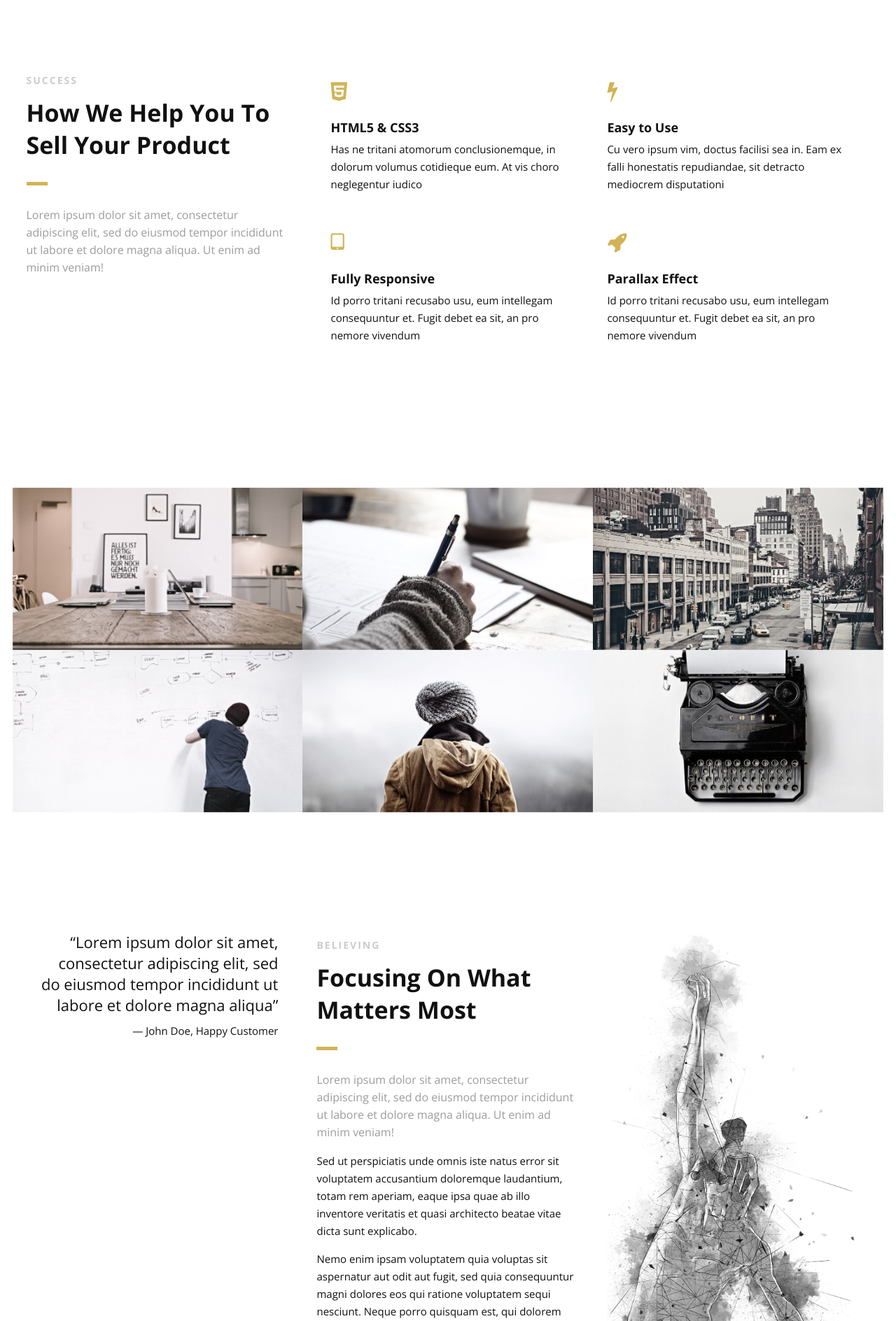
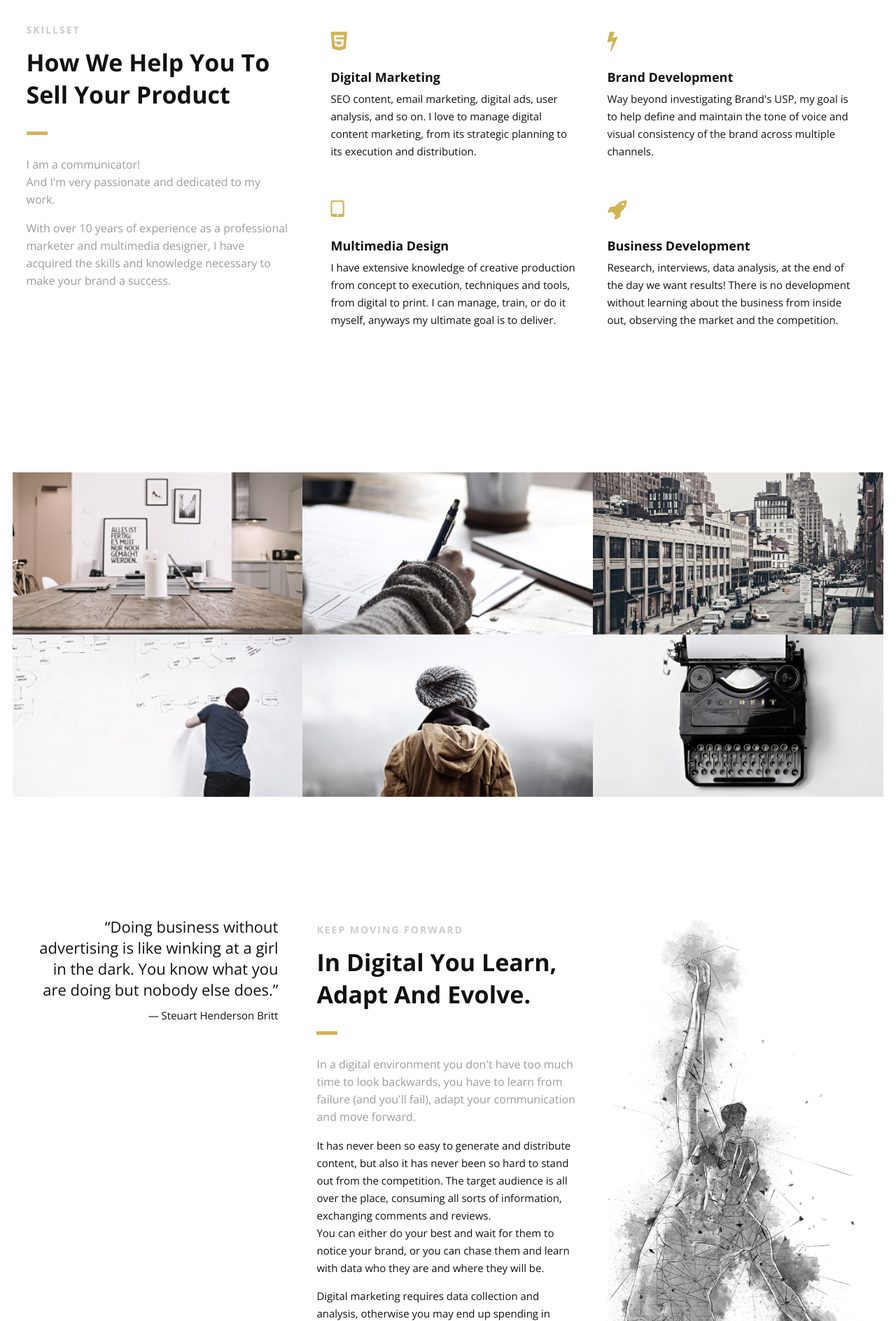
Before and after one commit to ivanrafael/portfolio, a plain HTML site: page index.html in a window 1280 px wide. Shown: the part 912-2800 px from the top of the page at 70% size. Drawn offline with nearby package versions, Linux system fonts and the light colour scheme.

Commit message:
updates-friday

```diff
--- a/css/namari-color.css
+++ b/css/namari-color.css
@@ -124,7 +124,7 @@ a:hover, #header.nav-solid nav a:hover {
 /* Banner Background and Text Colors */
 
 #banner {
-    background: url("../images/banner-images/banner-image-1.jpg") no-repeat center top;
+    background: url("../images/banner-images/banner-ivan-astronaut.jpg") no-repeat center top;
     background-size:cover;
 }
 
--- a/index.html
+++ b/index.html
@@ -4,7 +4,7 @@
     <meta charset="UTF-8">
 
     <!--Page Title-->
-    <title>Namari - Free Landing Page Template</title>
+    <title>Ivan Rafael – Digital Marketer</title>
 
     <!--Meta Keywords and Description-->
     <meta name="keywords" content="">
@@ -74,27 +74,27 @@
                         <!--Social Icons in Header-->
                         <ul class="social-icons">
                             <li>
-                                <a target="_blank" title="Facebook" href="https://www.facebook.com/username">
+                                <a target="_blank" title="Facebook" href="https://www.facebook.com/lovera">
                                     <i class="fa fa-facebook fa-1x"></i><span>Facebook</span>
                                 </a>
                             </li>
                             <li>
-                                <a target="_blank" title="Google+" href="http://google.com/+username">
-                                    <i class="fa fa-google-plus fa-1x"></i><span>Google+</span>
-                                </a>
-                            </li>
-                            <li>
-                                <a target="_blank" title="Twitter" href="http://www.twitter.com/username">
+                                <a target="_blank" title="Twitter" href="http://www.twitter.com/ivanrafael">
                                     <i class="fa fa-twitter fa-1x"></i><span>Twitter</span>
                                 </a>
                             </li>
                             <li>
-                                <a target="_blank" title="Instagram" href="http://www.instagram.com/username">
+                                <a target="_blank" title="Instagram" href="http://www.instagram.com/ivanrafael">
                                     <i class="fa fa-instagram fa-1x"></i><span>Instagram</span>
                                 </a>
                             </li>
                             <li>
-                                <a target="_blank" title="behance" href="http://www.behance.net">
+                                <a target="_blank" title="Medium" href="https://medium.com/design2marketing">
+                                    <i class="fa fa-medium fa-1x"></i><span>Medium</span>
+                                </a>
+                            </li>
+                            <li>
+                                <a target="_blank" title="behance" href="http://www.behance.net/ivanrafael">
                                     <i class="fa fa-behance fa-1x"></i><span>Behance</span>
                                 </a>
                             </li>
@@ -144,9 +144,8 @@
             <div class="col-38">
 
                 <div class="section-heading">
-                    <h1>A FREE AND SIMPLE LANDING PAGE</h1>
-                    <h2>Namari is a free landing page template you can use for your projects. It is free to use for your
-                        personal and commercial projects, enjoy!</h2>
+                    <h1>WELCOME TO IVAN'S SPACE</h1>
+                  <h2>Hi fellow earthling, my name is <strong>Ivan Rafael</strong>, but you may call me Star-Lord... I'm kidding. This is just my “landing” page, a quick introduction of myself and what I do. Go ahead and browse for me around, you'll find me all over the <strike><em>galaxy</em></strike> internet.</h2>
                 </div>
 
                 <!--Call to Action-->
@@ -168,10 +167,10 @@
 
                 <div class="col-3">
                     <div class="section-heading">
-                        <h3>SUCCESS</h3>
+                        <h3>SKILLSET</h3>
                         <h2 class="section-title">How We Help You To Sell Your Product</h2>
-                        <p class="section-subtitle">Lorem ipsum dolor sit amet, consectetur adipiscing elit, sed do
-                            eiusmod tempor incididunt ut labore et dolore magna aliqua. Ut enim ad minim veniam!</p>
+                      <p class="section-subtitle">I am a communicator! <br />And I'm very passionate and dedicated to my work.</p>
+                      <p class="section-subtitle">With over 10 years of experience as a professional marketer and multimedia designer, I have acquired the skills and knowledge necessary to make your brand a success.</p>
                     </div>
 
                 </div>
@@ -186,9 +185,8 @@
                         </div>
                         <!--Icon Block Description-->
                         <div class="icon-block-description">
-                            <h4>HTML5 &amp; CSS3</h4>
-                            <p>Has ne tritani atomorum conclusionemque, in dolorum volumus cotidieque eum. At vis choro
-                                neglegentur iudico</p>
+                            <h4>Digital Marketing</h4>
+                            <p>SEO content, email marketing, digital ads, user analysis, and so on. I love to manage digital content marketing, from its strategic planning to its execution and distribution.</p>
                         </div>
                     </div>
                     <!--End of Icon Block-->
@@ -201,9 +199,8 @@
                         </div>
                         <!--Icon Block Description-->
                         <div class="icon-block-description">
-                            <h4>Easy to Use</h4>
-                            <p>Cu vero ipsum vim, doctus facilisi sea in. Eam ex falli honestatis repudiandae, sit
-                                detracto mediocrem disputationi</p>
+                            <h4>Brand Development</h4>
+                            <p>Way beyond investigating Brand's USP, my goal is to help define and maintain the tone of voice and visual consistency of the brand across multiple channels.</p>
                         </div>
                     </div>
                     <!--End of Icon Block-->
@@ -216,9 +213,8 @@
                         </div>
                         <!--Icon Block Description-->
                         <div class="icon-block-description">
-                            <h4>Fully Responsive</h4>
-                            <p>Id porro tritani recusabo usu, eum intellegam consequuntur et. Fugit debet ea sit, an pro
-                                nemore vivendum</p>
+                            <h4>Multimedia Design</h4>
+                            <p>I have extensive knowledge of creative production from concept to execution, techniques and tools, from digital to print. I can manage, train, or do it myself, anyways my ultimate goal is to deliver.</p>
                         </div>
                     </div>
                     <!--End of Icon Block-->
@@ -231,9 +227,8 @@
                         </div>
                         <!--Icon Block Description-->
                         <div class="icon-block-description">
-                            <h4>Parallax Effect</h4>
-                            <p>Id porro tritani recusabo usu, eum intellegam consequuntur et. Fugit debet ea sit, an pro
-                                nemore vivendum</p>
+                            <h4>Business Development</h4>
+                            <p>Research, interviews, data analysis, at the end of the day we want results! There is no development without learning about the business from inside out, observing the market and the competition.</p>
                         </div>
                     </div>
                     <!--End of Icon Block-->
@@ -278,10 +273,8 @@
                 <div class="col-3">
                     <!--User Testimonial-->
                     <blockquote class="testimonial text-right bigtest">
-                        <q>Lorem ipsum dolor sit amet, consectetur adipiscing elit, sed do eiusmod tempor incididunt ut
-                            labore
-                            et dolore magna aliqua</q>
-                        <footer>— John Doe, Happy Customer</footer>
+                        <q>Doing business without advertising is like winking at a girl in the dark. You know what you are doing but nobody else does.</q>
+                        <footer>— Steuart Henderson Britt</footer>
                     </blockquote>
                     <!-- End of Testimonial-->
 
@@ -291,23 +284,17 @@
                 <!--Content of the Right Side-->
                 <div class="col-3">
                     <div class="section-heading">
-                        <h3>BELIEVING</h3>
-                        <h2 class="section-title">Focusing On What Matters Most</h2>
-                        <p class="section-subtitle">Lorem ipsum dolor sit amet, consectetur adipiscing elit, sed do
-                            eiusmod tempor incididunt ut labore et dolore magna aliqua. Ut enim ad minim veniam!</p>
+                        <h3>KEEP MOVING FORWARD</h3>
+                        <h2 class="section-title">In Digital You Learn, Adapt And Evolve.</h2>
+                        <p class="section-subtitle">In a digital environment you don't have too much time to look backwards, you have to learn from failure (and you'll fail), adapt your communication and move forward.</p>
                     </div>
-                    <p>Sed ut perspiciatis unde omnis iste natus error sit voluptatem accusantium doloremque laudantium,
-                        totam rem aperiam, eaque ipsa quae ab illo inventore veritatis et quasi architecto beatae vitae
-                        dicta sunt explicabo.
+                    <p>It has never been so easy to generate and distribute content, but also it has never been so hard to stand out from the competition. The target audience is all over the place, consuming all sorts of information, exchanging comments and reviews. <br />You can either do your best and wait for them to notice your brand, or you can chase them and learn with data who they are and where they will be.
                     </p>
-                    <p>
-                        Nemo enim ipsam voluptatem quia voluptas sit aspernatur aut odit aut fugit, sed quia
-                        consequuntur magni dolores eos qui ratione voluptatem sequi nesciunt.
-                        Neque porro quisquam est, qui dolorem ipsum quia dolor sit amet!
+                    <p>Digital marketing requires data collection and analysis, otherwise you may end up spending in advertising instead of investing in advertising. <br />I can help you!
                     </p>
                     <!-- Just replace the Video ID "UYJ5IjBRlW8" with the ID of your video on YouTube (Found within the URL) -->
                     <a href="#" data-videoid="UYJ5IjBRlW8" data-videosite="youtube" class="button video link-lightbox">
-                        WATCH VIDEO <i class="fa fa-play" aria-hidden="true"></i>
+                        LEARN MORE <i class="fa fa-play" aria-hidden="true"></i>
                     </a>
                 </div>
                 <!--End Content Right Side-->
```
Also changed, not shown: images/banner-images/banner-astronaut.jpg (added), images/banner-images/banner-ivan-astronaut.jpg (added), images/banner-images/banner-ivan.jpg (added), 2 other files.
